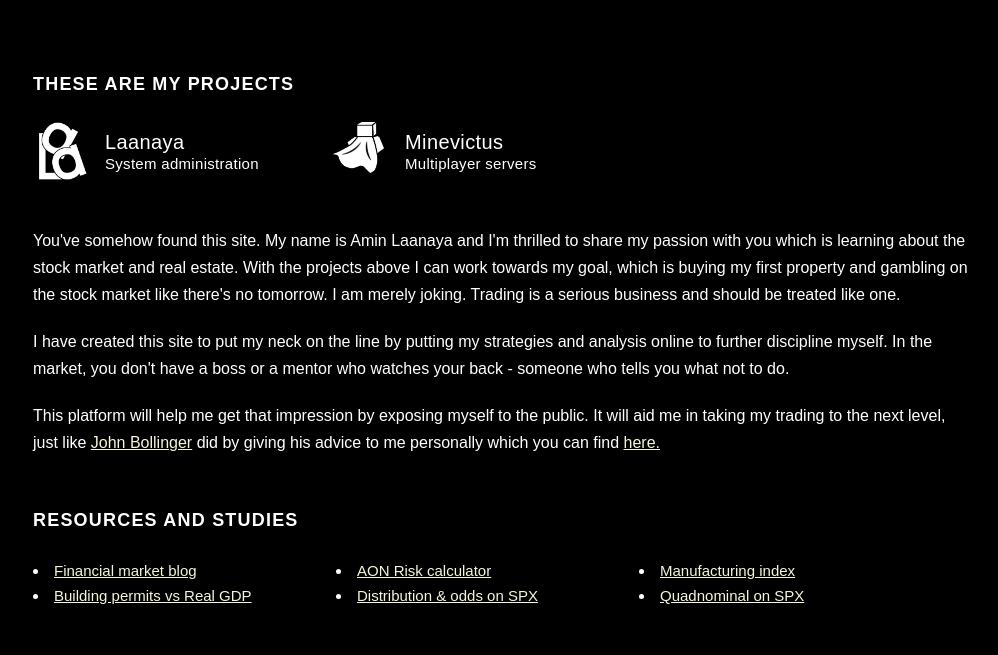
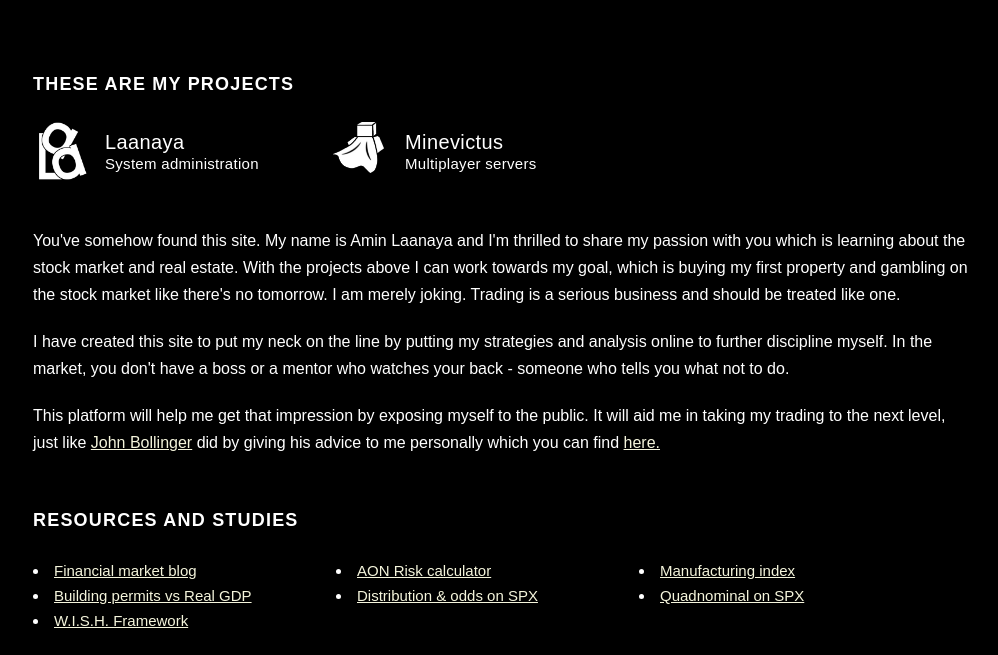
Before and after one commit to Bobcycle/Website, a plain HTML site: page index.html in a window 1280 px wide. Shown: the part 136-791 px from the top of the page, without its empty margins (137-1135 px from the left). Drawn offline with Linux system fonts and the light colour scheme; a script that the page names is missing.

Commit message:
Add link

```diff
--- a/index.html
+++ b/index.html
@@ -108,7 +108,7 @@
 				<li class="list-item-3"><a class="linkage" href="https://docs.google.com/spreadsheets/d/1oj0Q7we6bKv29LjosydIqSY6yBte5m9oFECcVRnuF6k/edit?usp=sharing" rel="noreferrer" target="_blank">Building permits vs Real GDP</a></li>
 				<li class="list-item-3"><a class="linkage" href="https://docs.google.com/spreadsheets/d/1qgd2sbCmF5WZq7Xpc0_oMsjiO_p3YGyH/edit?usp=sharing&ouid=114574930394542133840&rtpof=true&sd=true" rel="noreferrer" target="_blank">Distribution & odds on SPX</a></li>
 				<li class="list-item-3"><a class="linkage" href="https://docs.google.com/spreadsheets/d/1qm-tvdXY1835ggQUiKIrE_r4mTJsJ1fYJtLQnNeOdOU/edit?usp=sharing" rel="noreferrer" target="_blank">Quadnominal on SPX</a></li>
-			</ul>
+				<li class="list-item-3"><a class="linkage" href="https://docs.google.com/spreadsheets/d/1fN5RBxC32M4FiB888WDsYBJDWxbsGkDcgWg7gLp0p9U/edit?usp=sharing" rel="noreferrer" target="_blank">W.I.S.H. Framework</a></li>
 			</ul>
 			</div>
 			<div>
```
